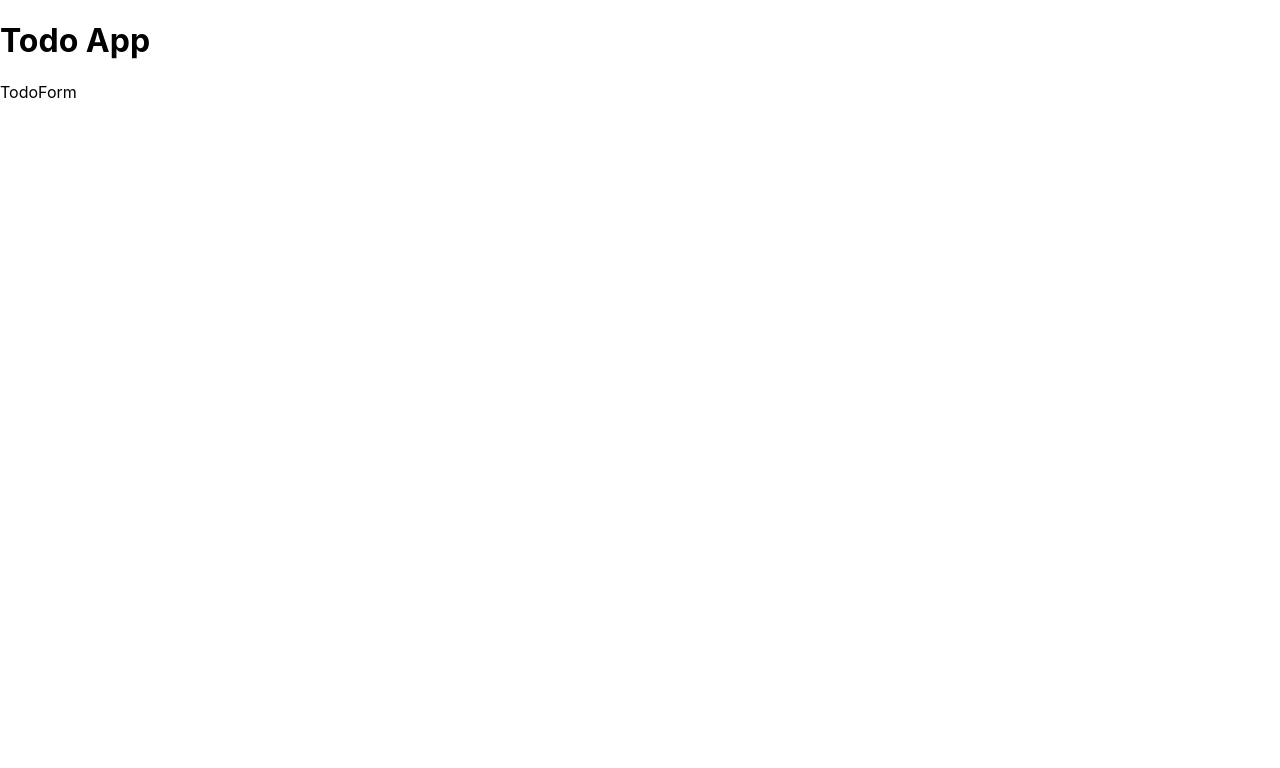
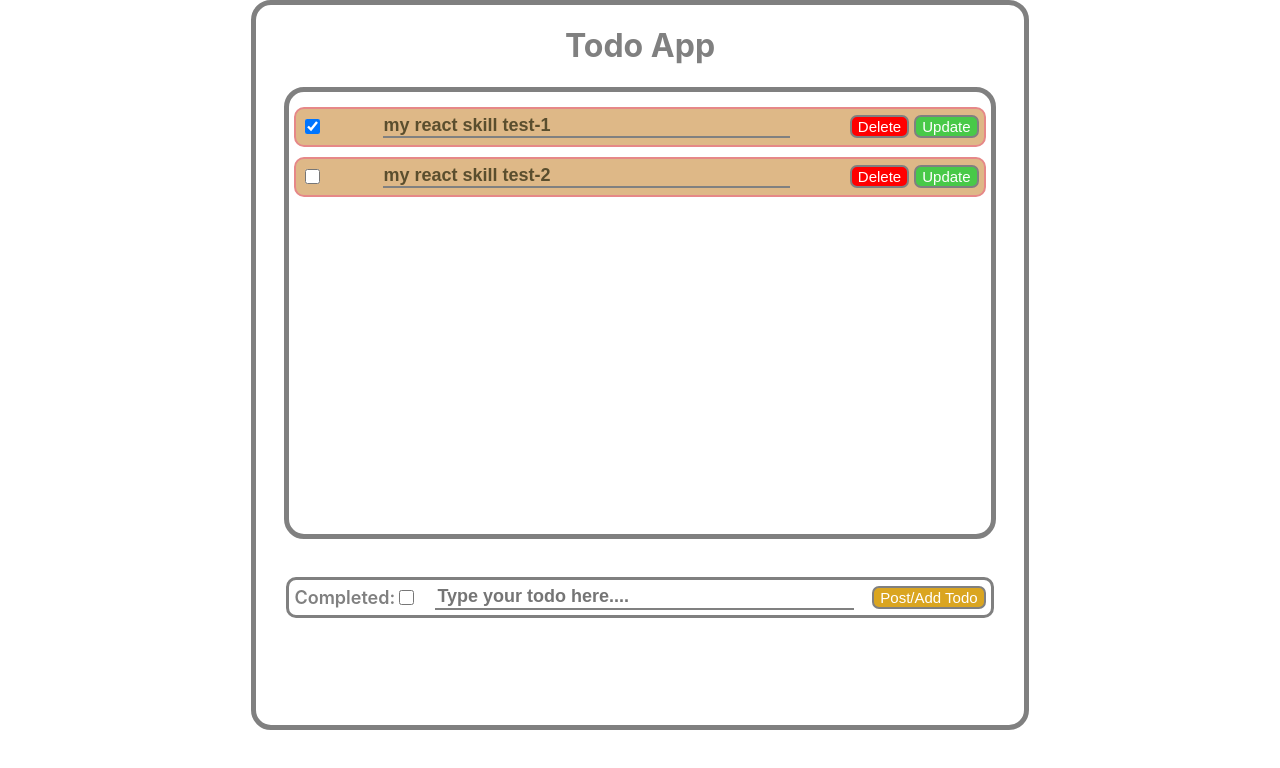
Before and after one commit to premnarayanp/Todolist, a React (Create React App) app: page / in a window 1280 px wide. Shown: the top 768 px of the page. Built offline with nearby package versions, Linux system fonts and the light colour scheme.

Commit message:
TodoApp design/css

```diff
--- a/src/components/App.js
+++ b/src/components/App.js
@@ -2,18 +2,19 @@ import '../styles/app.css';
 import {useState} from "react"
 import {TodoList,TodoForm} from './index';
 
-// const todoJsonData=[
-//   {id:1,completed:true,todo:"my react skill test-1"},
-//   {id:2,completed:false,todo:"my react skill test-2"},
-// ]
+const todoJsonData=[
+  {id:1,completed:true,todo:"my react skill test-1"},
+  {id:2,completed:false,todo:"my react skill test-2"}
+];
 
 function App() {
-  const [todoList,setTodoList]=useState([{}]);
+  //const [todoList,setTodoList]=useState([]);
+
   return (
     <div className="App">
       <h1 className="title">Todo App</h1>
       <TodoList
-        todoList={todoList}
+        todoList={todoJsonData}
       />
 
       <TodoForm
--- a/src/components/TodoForm.js
+++ b/src/components/TodoForm.js
@@ -1,7 +1,16 @@
-
+import "../styles/todoForm.css"
  const TodoForm=(props)=>{
 
-    return <div>TodoForm</div>
+    return(
+        <form className="todoForm">
+             <div className="toggleFields">
+                 <label for="toggleBtn">Completed:</label>
+                 <input id="toggleBtn" className="todoToggle" type="checkbox" />
+             </div>
+             <input  className="todoContent" type="text" placeholder="Type your todo here...." />
+             <button className="submitTodo">Post/Add Todo</button>
+        </form>
+    )
 }
 
 export default TodoForm;
--- a/src/components/TodoItem.js
+++ b/src/components/TodoItem.js
@@ -1,7 +1,16 @@
+import "../styles/todoItem.css";
 
 export const TodoItem=(props)=>{
 
-   return <div>{props.todoItem}</div>
+   return (
+      <div className="todoItems">
+        <input className="todoToggle" type="checkbox" checked={props.todoItem.completed}/>
+        <span className="todoContent">{props.todoItem.todo}</span>
+        <div className="todoAction">
+           <button className="deleteTodo">Delete</button>
+           <button className="updateTodo">Update</button>
+        </div>
+      </div>
+   )
 }
-
-//export default TodoItem;
+export default TodoItem;
--- a/src/components/TodoList.js
+++ b/src/components/TodoList.js
@@ -1,11 +1,16 @@
 import { TodoItem } from "./TodoItem";
-
+import "../styles/todoList.css"
 const TodoList=(props)=>{
-    props.todoList.map((todoItem)=>{
-        return <TodoItem
-                   todoItem={todoItem}
-                />
-    });
+    return(
+        <div className="todoList">{
+                props.todoList.map((todoItem)=>(
+                  <TodoItem
+                     todoItem={todoItem}
+                 />
+                ))
+            }
+       </div>
+    )
 }
 
 export default TodoList;
--- a/src/styles/app.css
+++ b/src/styles/app.css
@@ -0,0 +1,12 @@
+.App {
+    height: 90vh;
+    width: 60vw;
+    border: solid 5px gray;
+    border-radius: 20px;
+    margin: auto;
+}
+
+.title {
+    color: gray;
+    text-align: center;
+}
--- /dev/null
+++ b/src/styles/todoForm.css
@@ -0,0 +1,45 @@
+.todoForm {
+    display: flex;
+    align-items: center;
+    justify-content: space-between;
+    width: 90%;
+    margin: 5% auto;
+    border: solid 3px gray;
+    border-radius: 10px;
+    padding: 5px;
+}
+
+.toggleFields {
+    display: flex;
+    align-items: center;
+    justify-content: space-around;
+}
+
+.toggleFields label {
+    color: gray;
+    font-weight: 600;
+    font-size: 18px;
+}
+
+.todoToggle {
+    height: 15px;
+    width: 15px;
+}
+
+.todoContent {
+    border: 0;
+    outline: none;
+    border-bottom: solid 2px grey;
+    width: 60%;
+}
+
+.submitTodo {
+    color: white;
+    cursor: pointer;
+    outline: 0;
+    border-radius: 7px;
+    font-size: 15px;
+    outline: none;
+    border: solid 2px gray;
+    background-color: goldenrod
+}
--- /dev/null
+++ b/src/styles/todoItem.css
@@ -0,0 +1,46 @@
+.todoItems {
+    height: 40px;
+    width: 100%;
+    margin-top: 10px;
+    border: solid 2px rgb(230, 136, 136);
+    border-radius: 10px;
+    display: flex;
+    align-items: center;
+    justify-content: space-between;
+    padding: 5px;
+    box-sizing: border-box;
+    background-color: burlywood;
+}
+
+.todoContent {
+    font-size: 18px;
+    color: rgb(90, 78, 46);
+    font-family: sans-serif;
+    font-weight: 700;
+}
+
+.todoToggle {
+    width: 20px;
+    height: 20px;
+    cursor: pointer;
+    outline: 0;
+}
+
+.todoAction button {
+    color: white;
+    cursor: pointer;
+    outline: 0;
+    border-radius: 7px;
+    font-size: 15px;
+    outline: none;
+    border: solid 2px gray
+}
+
+.deleteTodo {
+    background-color: red;
+}
+
+.updateTodo {
+    background-color: rgb(72, 201, 72);
+    margin-left: 5px;
+}
--- /dev/null
+++ b/src/styles/todoList.css
@@ -0,0 +1,9 @@
+.todoList {
+    margin-top: 20px;
+    height: 60%;
+    width: 90%;
+    margin: 0 auto;
+    border: solid 5px gray;
+    border-radius: 20px;
+    padding: 5px;
+}
```
